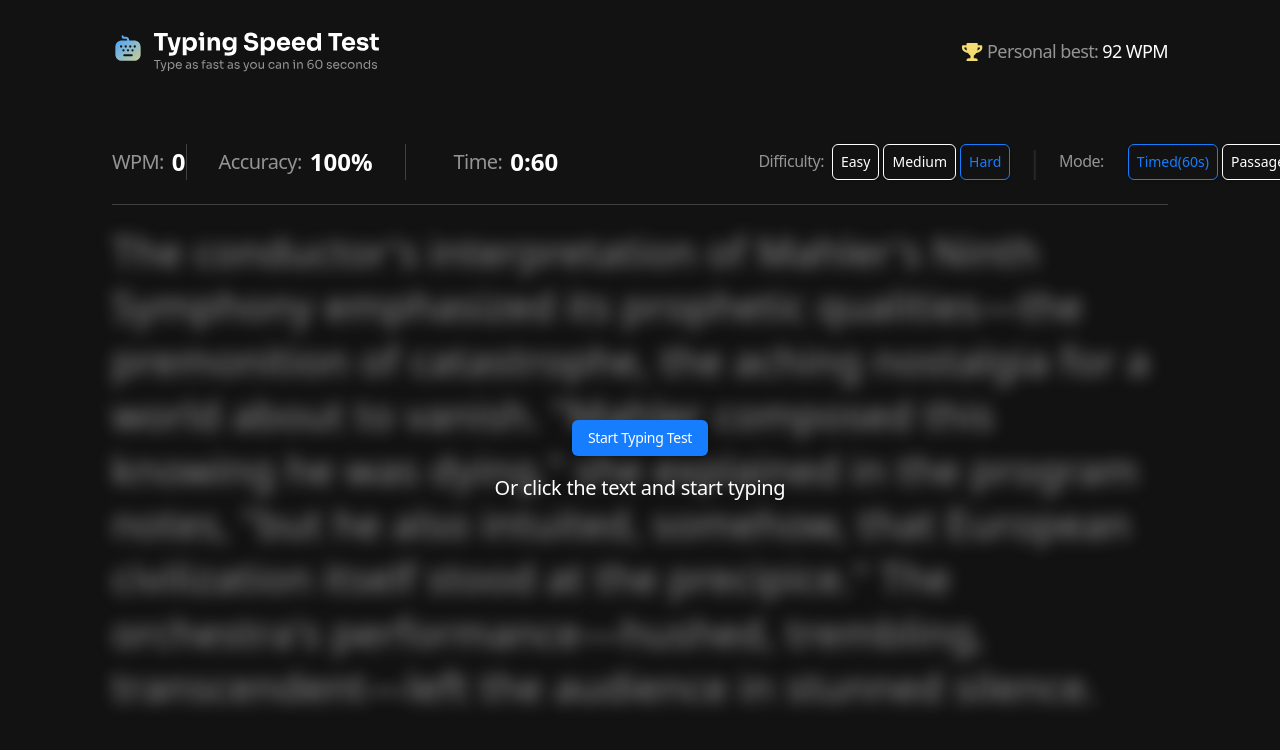
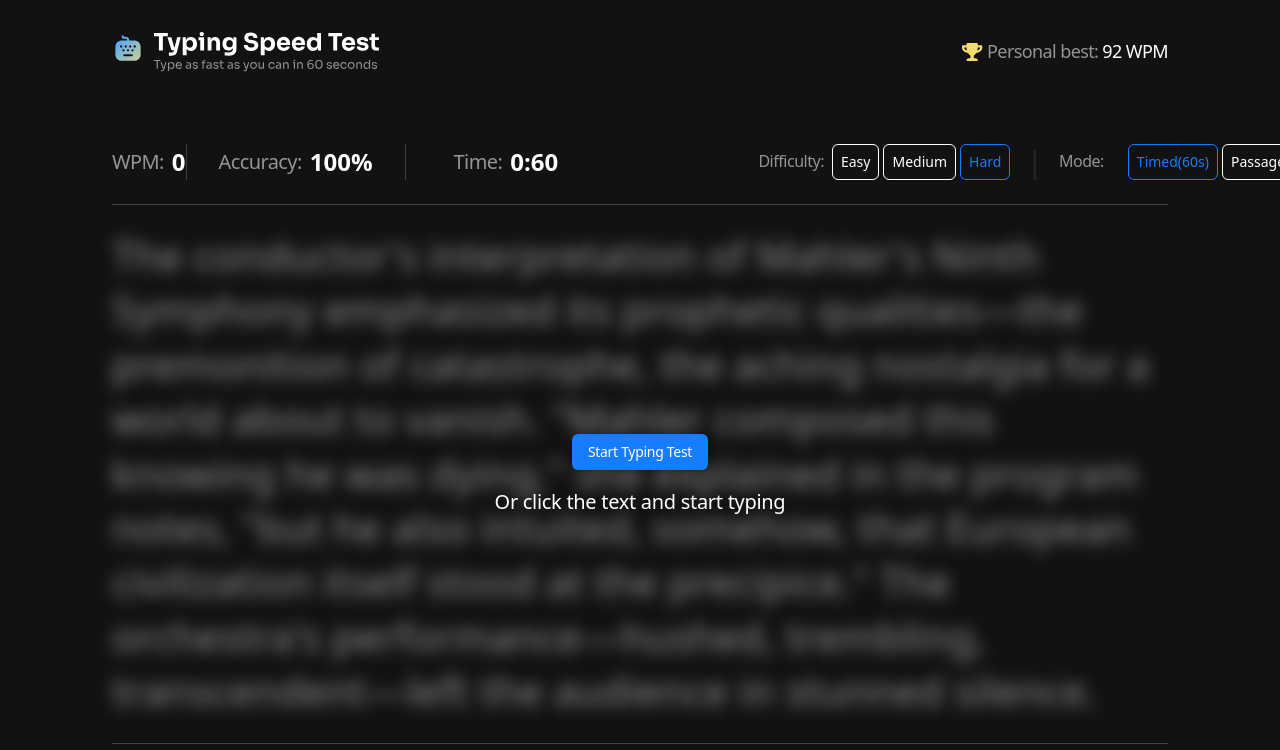
Before and after one commit to JoleneKearse/typing-speed-test, a React (Vite) app: page / in a window 1280 px wide. Shown: the top 750 px of the page. Built offline with nearby package versions, Linux system fonts and the light colour scheme.

Commit message:
refactor: move overlay content to separate component to clean up parent

```diff
--- a/src/App.tsx
+++ b/src/App.tsx
@@ -14,7 +14,7 @@ function App() {
       <SettingsProvider>
         <Header />
         <InfoBlock />
-        <main className="border-t border-neutral-700">
+        <main className="border-t border-b py-300 border-neutral-700">
           <TypingTestBlock />
         </main>
       </SettingsProvider>
--- a/src/components/TypingTestBlock.tsx
+++ b/src/components/TypingTestBlock.tsx
@@ -4,8 +4,9 @@ import { getRandomPassage } from "@/lib/utils";
 import passages from "../../data.json";
 
 import { useSettings } from "@/hooks/useSettings";
+import TypingTestOverlay from "./TypingTestOverlay";
 
-import { Button } from "./ui/button";
+
 
 const TypingTestBlock = () => {
   const { difficulty } = useSettings();
@@ -35,24 +36,12 @@ const TypingTestBlock = () => {
       onClick={handleClick}
     >
       <p
-        className="text-preset-regular-mobile md:text-preset-regular text-neutral-400 pt-250 blur-sm"
+        className="text-preset-regular-mobile md:text-preset-regular text-neutral-400 blur-sm"
         id="testingArea"
       >
         {shownPassage}
       </p>
-      {/* TODO: Move to TypingTestAreaOverlay once state is set up. */}
-      <section
-        className="absolute flex flex-col justify-center items-center gap-4"
-        id="overlayContent"
-      >
-        <Button
-          className=" text-neutral-100 bg-blue-500 mb-50 hover:bg-blue-400 focus:outline-2 focus:outline-blue-500 focus:text-neutral-100"
-          variant="secondary"
-        >
-          Start Typing Test
-        </Button>
-        <p className="text-neutral-100">Or click the text and start typing</p>
-      </section>
+      <TypingTestOverlay />
     </article>
   );
 };
--- /dev/null
+++ b/src/components/TypingTestOverlay.tsx
@@ -0,0 +1,20 @@
+import { Button } from "./ui/button";
+
+const TypingTestOverlay = () => {
+  return (
+    <section
+      className="absolute flex flex-col justify-center items-center gap-4"
+      id="overlayContent"
+    >
+      <Button
+        className=" text-neutral-100 bg-blue-500 mb-50 hover:bg-blue-400 focus:outline-2 focus:outline-blue-500 focus:text-neutral-100"
+        variant="secondary"
+      >
+        Start Typing Test
+      </Button>
+      <p className="text-neutral-100">Or click the text and start typing</p>
+    </section>
+  );
+};
+
+export default TypingTestOverlay;
```
Also changed, not shown: image-2.png (added), src/components/TypingTestAreaOverlay.tsx (deleted), 1 other file (tests, documents, lock files or other folders).
